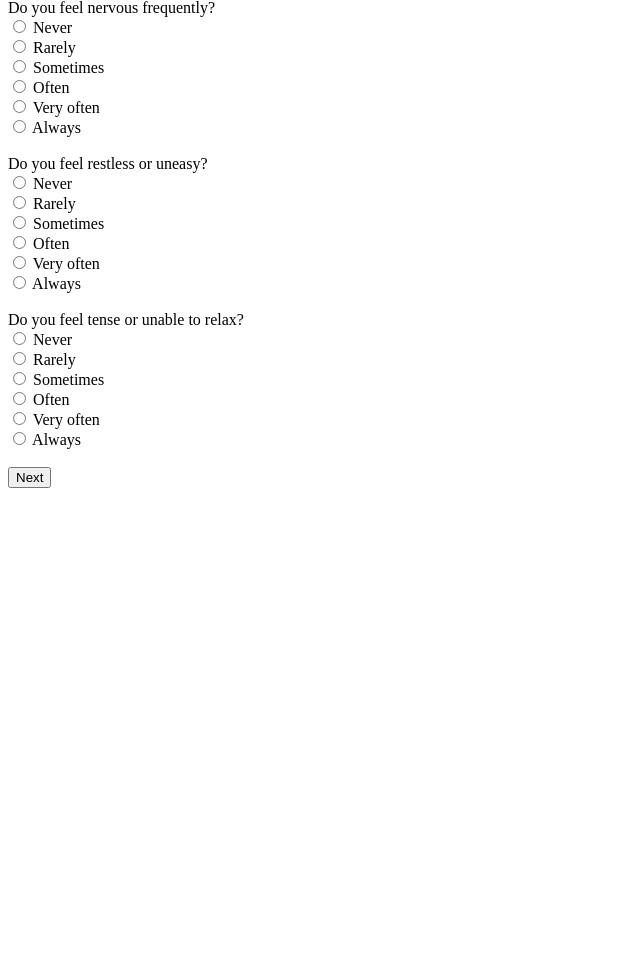
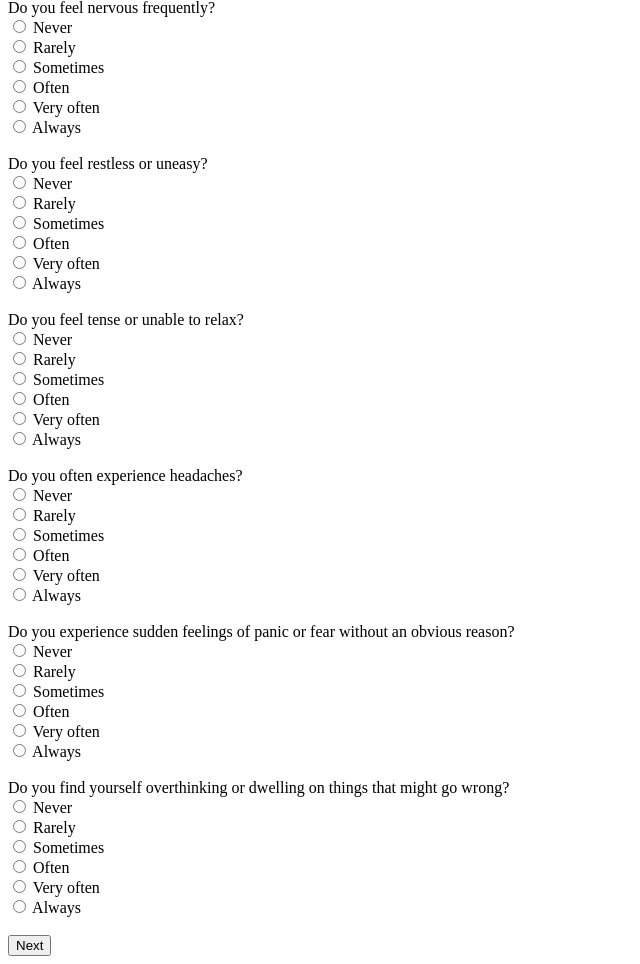
Before and after one commit to rydzze/MentalAssess, a PHP site: page /anxiety in a window 1280 px wide. Shown: the part 81-1045 px from the top of the page, without its empty margins (0-640 px from the left). Before the commit the page ends 569 px from the top, so only its background shows below. Run offline with PHP 8.4, Linux system fonts and the light colour scheme.

Commit message:
Update anxiety.php
squashed commits

Co-Authored-By: Hafiz <150992308+IbnAsmuni@users.noreply.github.com>

```diff
--- a/templates/anxiety.php
+++ b/templates/anxiety.php
@@ -35,6 +35,30 @@
         <input type="radio" name="tenseness" value="0.8" required> Very often<br>
         <input type="radio" name="tenseness" value="1.0" required> Always<br><br>
 
+        <label>Do you often experience headaches?</label><br>
+        <input type="radio" name="headache" value="0.0" required> Never<br>
+        <input type="radio" name="headache" value="0.2" required> Rarely<br>
+        <input type="radio" name="headache" value="0.4" required> Sometimes<br>
+        <input type="radio" name="headache" value="0.6" required> Often<br>
+        <input type="radio" name="headache" value="0.8" required> Very often<br>
+        <input type="radio" name="headache" value="1.0" required> Always<br><br>
+
+        <label>Do you experience sudden feelings of panic or fear without an obvious reason?</label><br>
+        <input type="radio" name="panicky" value="0.0" required> Never<br>
+        <input type="radio" name="panicky" value="0.2" required> Rarely<br>
+        <input type="radio" name="panicky" value="0.4" required> Sometimes<br>
+        <input type="radio" name="panicky" value="0.6" required> Often<br>
+        <input type="radio" name="panicky" value="0.8" required> Very often<br>
+        <input type="radio" name="panicky" value="1.0" required> Always<br><br>
+
+        <label>Do you find yourself overthinking or dwelling on things that might go wrong?</label><br>
+        <input type="radio" name="overthinkingness" value="0.0" required> Never<br>
+        <input type="radio" name="overthinkingness" value="0.2" required> Rarely<br>
+        <input type="radio" name="overthinkingness" value="0.4" required> Sometimes<br>
+        <input type="radio" name="overthinkingness" value="0.6" required> Often<br>
+        <input type="radio" name="overthinkingness" value="0.8" required> Very often<br>
+        <input type="radio" name="overthinkingness" value="1.0" required> Always<br><br>
+
         <button type="submit">Next</button>
     </form>
 </body>
```
